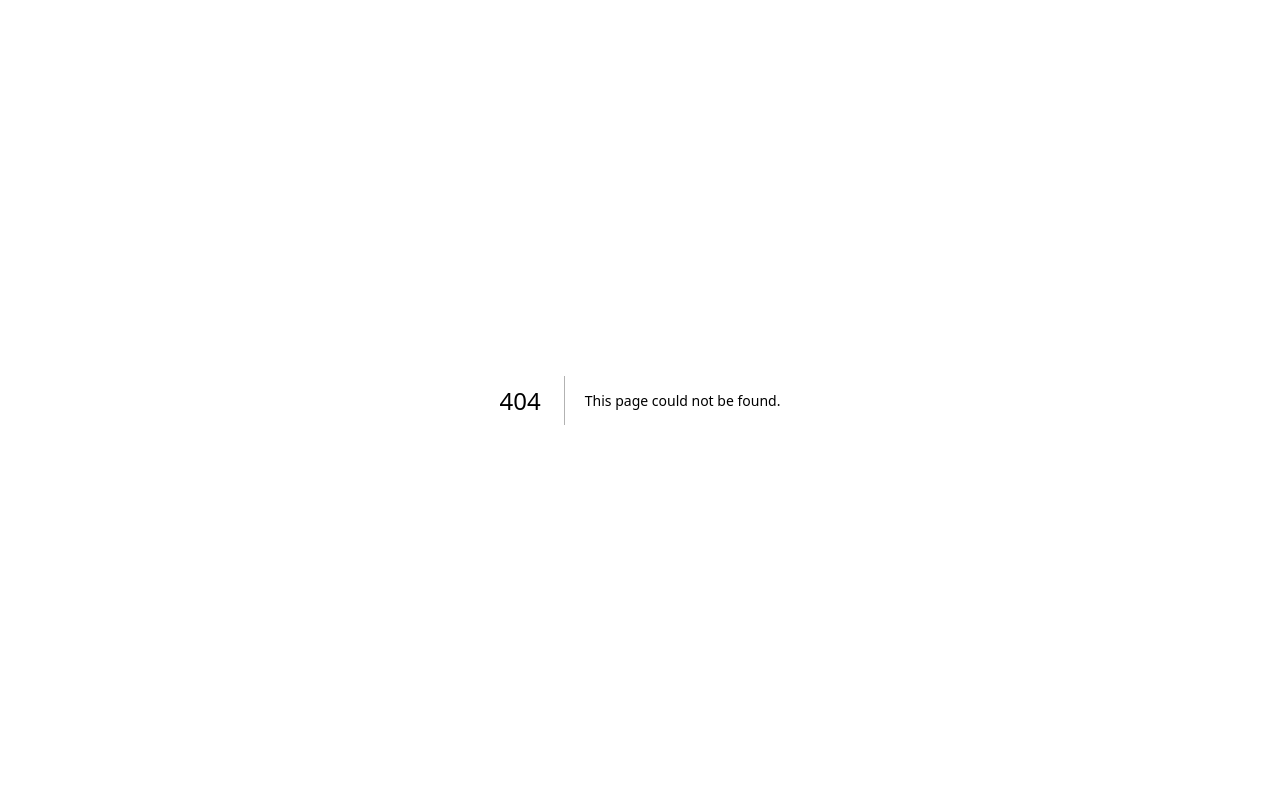
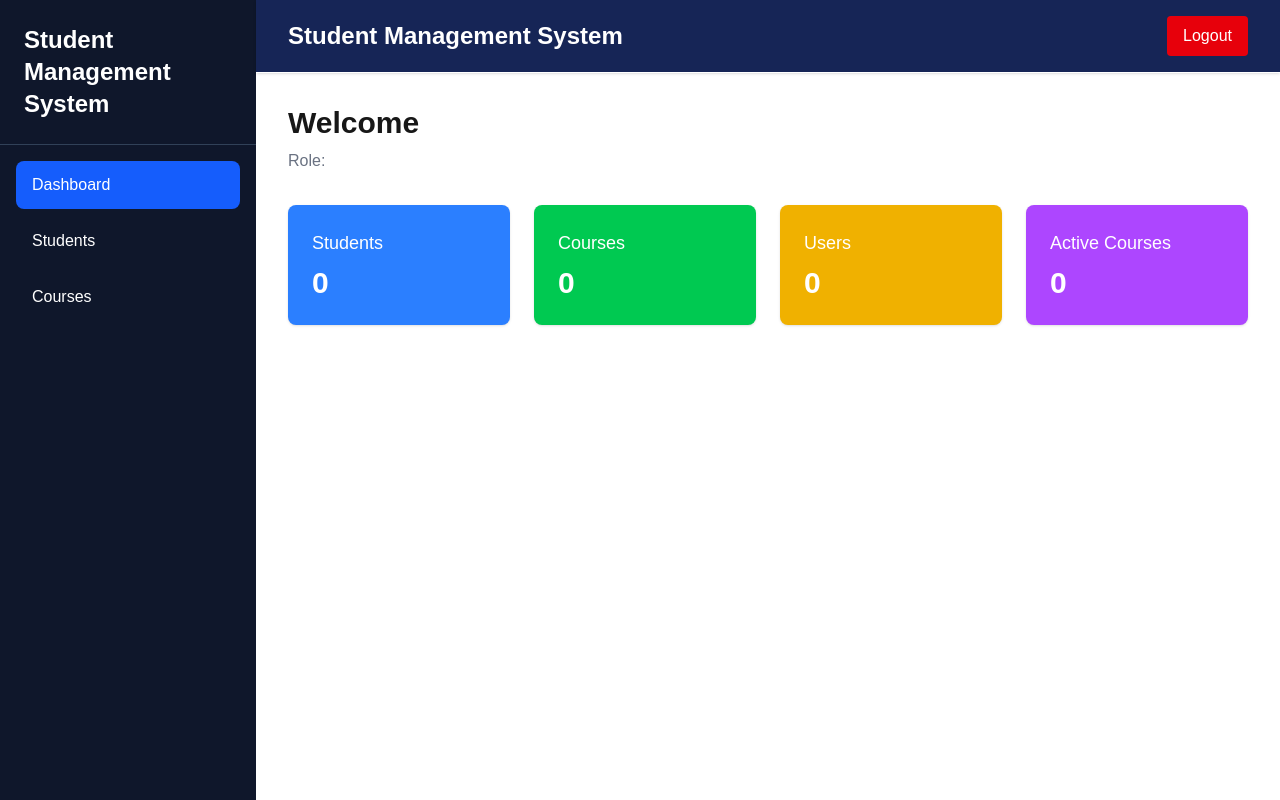
Before and after one commit to dilmin-dtecknow/student-management-system, a Next.js app in the folder frontend/: page /dashboard in a window 1280 px wide. Before the commit this address had no page. Built offline with nearby package versions, Linux system fonts and the light colour scheme.

Commit message:
feat(dashboard): create dashboard layout and navigation

```diff
--- /dev/null
+++ b/frontend/src/app/dashboard/page.tsx
@@ -0,0 +1,63 @@
+"use client";
+
+import Navbar from "@/components/layoutlayout/Navbar";
+import Sidebar from "@/components/layoutlayout/Sidebar";
+import { useEffect, useState } from "react";
+
+export default function DashboardPage() {
+  // const firstName = localStorage.getItem("firstName");
+  // const lastName = localStorage.getItem("lastName");
+  // const role = localStorage.getItem("role");
+
+  const [user, setUser] = useState({
+    firstName: "",
+    lastName: "",
+    role: "",
+  });
+
+  useEffect(() => {
+    setUser({
+      firstName: localStorage.getItem("firstName") || "",
+      lastName: localStorage.getItem("lastName") || "",
+      role: localStorage.getItem("role") || "",
+    });
+  }, []);
+
+  return (
+    <div className="flex">
+      <Sidebar />
+      <div className="flex-1">
+        <Navbar />
+        <main className="p-8">
+          <h1 className="text-3xl font-bold">
+            Welcome {user.firstName} {user.lastName}
+          </h1>
+
+          <p className="mt-2 text-gray-500">Role: {user.role}</p>
+
+          <div className="mt-8 grid grid-cols-1 gap-6 md:grid-cols-2 lg:grid-cols-4">
+            <div className="rounded-lg bg-blue-500 p-6 text-white shadow">
+              <h3 className="text-lg">Students</h3>
+              <p className="mt-2 text-3xl font-bold">0</p>
+            </div>
+
+            <div className="rounded-lg bg-green-500 p-6 text-white shadow">
+              <h3 className="text-lg">Courses</h3>
+              <p className="mt-2 text-3xl font-bold">0</p>
+            </div>
+
+            <div className="rounded-lg bg-yellow-500 p-6 text-white shadow">
+              <h3 className="text-lg">Users</h3>
+              <p className="mt-2 text-3xl font-bold">0</p>
+            </div>
+
+            <div className="rounded-lg bg-purple-500 p-6 text-white shadow">
+              <h3 className="text-lg">Active Courses</h3>
+              <p className="mt-2 text-3xl font-bold">0</p>
+            </div>
+          </div>
+        </main>
+      </div>
+    </div>
+  );
+}
--- a/frontend/src/app/login/page.tsx
+++ b/frontend/src/app/login/page.tsx
@@ -24,9 +24,11 @@ export default function LoginPage() {
       localStorage.setItem("token", data.token);
       localStorage.setItem("role", data.role);
       localStorage.setItem("email", data.email);
+       localStorage.setItem("firstName", data.firstName);
+    localStorage.setItem("lastName", data.lastName);
 
       console.log("Fetch data: ", data);
-      //   router.push("/dashboard");
+        router.push("/dashboard");
     } catch (err) {
       setError("Invalid email or password");
     } finally {
--- /dev/null
+++ b/frontend/src/components/layoutlayout/Navbar.tsx
@@ -0,0 +1,27 @@
+"use client";
+
+import { useRouter } from "next/navigation";
+
+export default function Navbar() {
+  const router = useRouter();
+
+  const logout = () => {
+    localStorage.clear();
+    router.push("/login");
+  };
+
+  return (
+    <header className="flex items-center justify-between text-white border-b bg-blue-950 px-8 py-4 shadow">
+      <h1 className="text-2xl font-bold">
+        Student Management System
+      </h1>
+
+      <button
+        onClick={logout}
+        className="rounded bg-red-600 px-4 py-2 text-white hover:bg-red-700"
+      >
+        Logout
+      </button>
+    </header>
+  );
+}
--- /dev/null
+++ b/frontend/src/components/layoutlayout/Sidebar.tsx
@@ -0,0 +1,36 @@
+"use client";
+
+import Link from "next/link";
+import { usePathname } from "next/navigation";
+
+export default function Sidebar() {
+  const pathname = usePathname();
+
+  const menus = [
+    { name: "Dashboard", href: "/dashboard" },
+    { name: "Students", href: "/students" },
+    { name: "Courses", href: "/courses" },
+  ];
+
+  return (
+    <aside className="w-64 min-h-screen bg-slate-900 text-white">
+      <div className="p-6 text-2xl font-bold border-b border-slate-700">
+        Student Management System
+      </div>
+
+      <nav className="p-4 space-y-2">
+        {menus.map((menu) => (
+          <Link
+            key={menu.href}
+            href={menu.href}
+            className={`block rounded-lg px-4 py-3 ${
+              pathname === menu.href ? "bg-blue-600" : "hover:bg-blue-700"
+            }`}
+          >
+            {menu.name}
+          </Link>
+        ))}
+      </nav>
+    </aside>
+  );
+}
```
